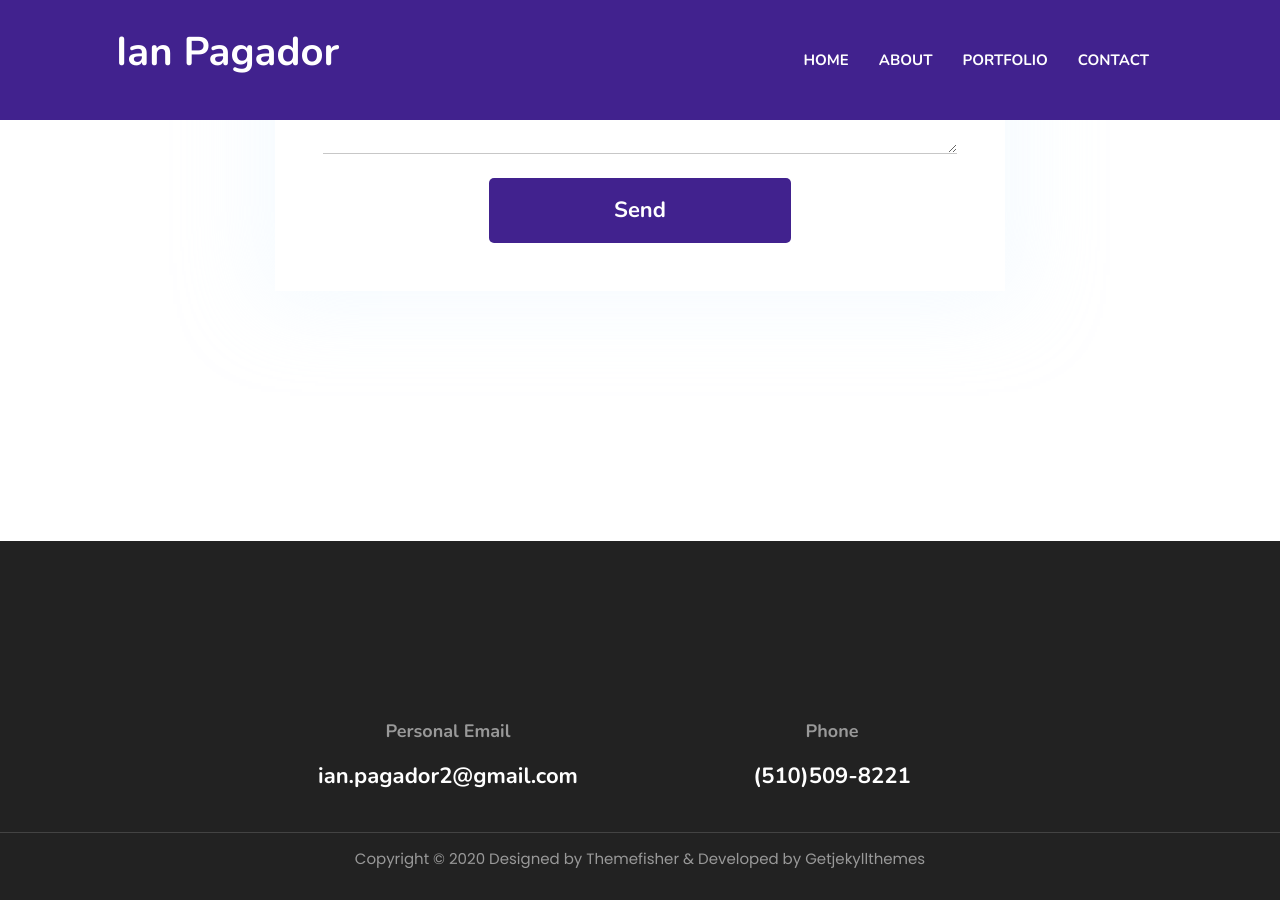
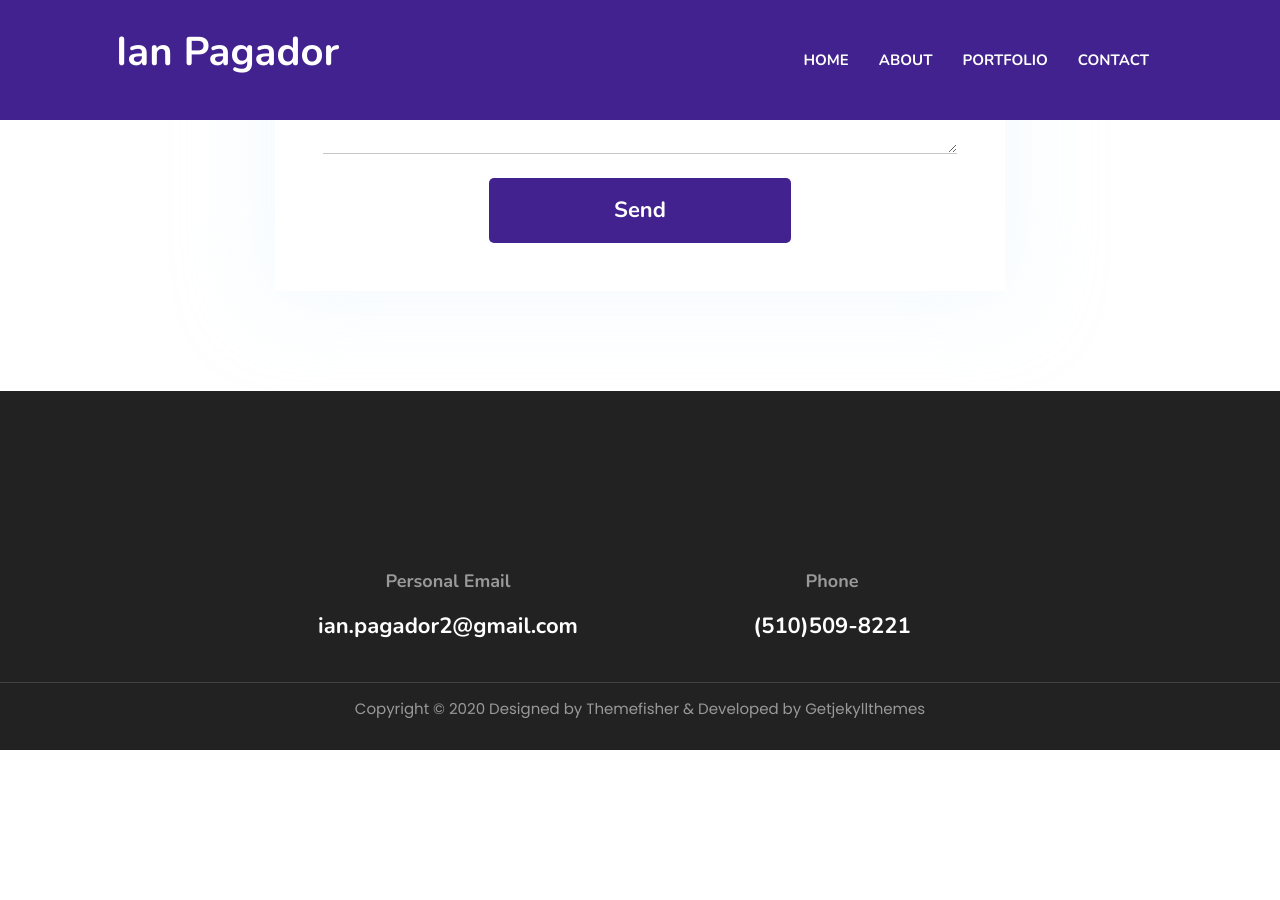
Before and after one commit to ianpagador/ianpagador.github.io, a Jekyll site: the page built from index.html, in a window 1280 px wide and 900 px high, scrolled down 3284 px. Built offline with Jekyll 4.4.1, drawn with Linux system fonts in a browser that asks for light colours; after the commit the page ends 4034 px from its top, so only the background shows below that.

Commit message:
Reduce margin-bottom for section-on-footer

```diff
--- a/assets/scss/templates/_homepage.scss
+++ b/assets/scss/templates/_homepage.scss
@@ -251,7 +251,7 @@
 }
 
 .section-on-footer {
-  margin-bottom: 200px;
+  margin-bottom: 50px;
 }
 
 .footer-copyright {
```
